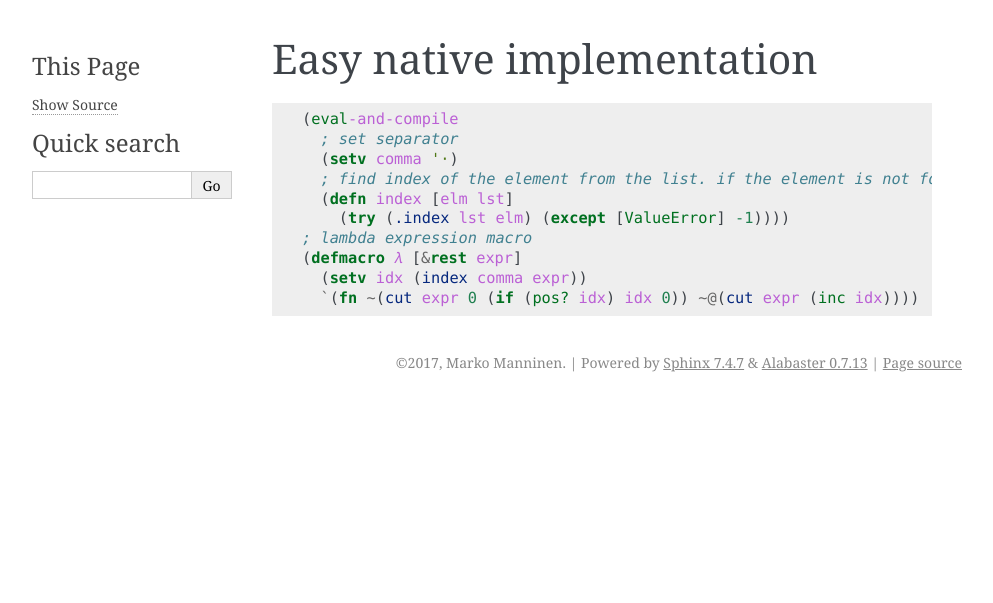
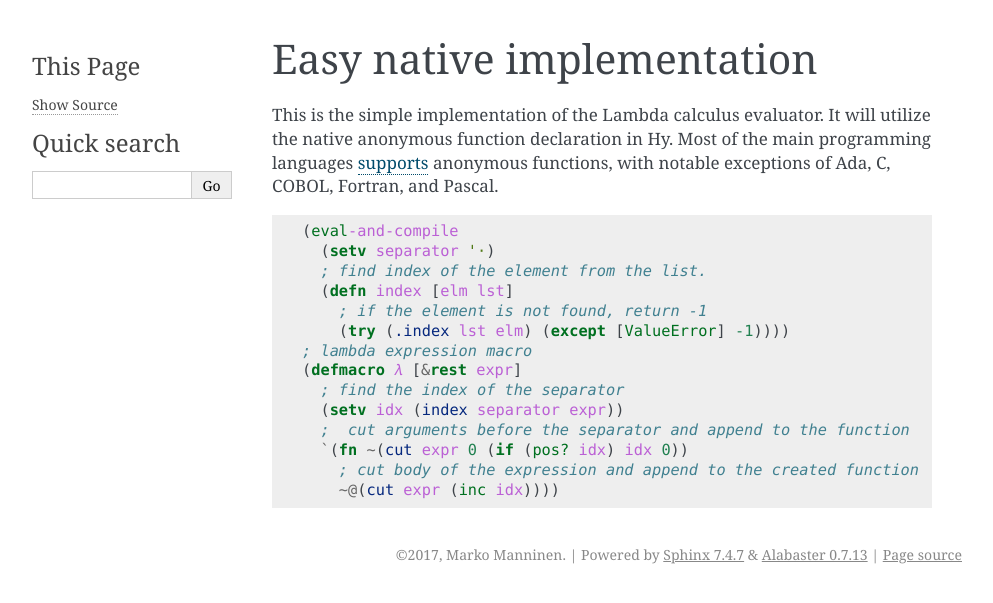
Before and after one commit to markomanninen/calchylus, a Sphinx documentation site: the page built from doc/native.rst, in a window 1280 px wide. Shown: the top 603 px of the page, without its empty margins (148-1141 px from the left). Built offline with Sphinx 7.4.7, drawn with Linux system fonts in a browser that asks for light colours.

Commit message:
some content

```diff
--- a/doc/native.rst
+++ b/doc/native.rst
@@ -2,15 +2,25 @@
 Easy native implementation
 ==========================
 
+This is the simple implementation of the Lambda calculus evaluator. It will
+utilize the native anonymous function declaration in Hy. Most of the main
+programming languages
+`supports <https://en.wikipedia.org/wiki/Anonymous_function>`__ anonymous
+functions, with notable exceptions of Ada, C, COBOL, Fortran, and Pascal.
+
 .. code-block:: hylang
 
   (eval-and-compile
-    ; set separator
-    (setv comma '·)
-    ; find index of the element from the list. if the element is not found, return -1
+    (setv separator '·)
+    ; find index of the element from the list.
     (defn index [elm lst]
+      ; if the element is not found, return -1
       (try (.index lst elm) (except [ValueError] -1))))
   ; lambda expression macro
   (defmacro 𝜆 [&rest expr]
-    (setv idx (index comma expr))
-    `(fn ~(cut expr 0 (if (pos? idx) idx 0)) ~@(cut expr (inc idx))))
+    ; find the index of the separator
+    (setv idx (index separator expr))
+    ;  cut arguments before the separator and append to the function
+    `(fn ~(cut expr 0 (if (pos? idx) idx 0))
+      ; cut body of the expression and append to the created function
+      ~@(cut expr (inc idx))))
--- a/doc/tests.rst
+++ b/doc/tests.rst
@@ -7,6 +7,8 @@ calculus.
 
 just the Lambda term, as it is more conventionally called
 
-|copy|
+|copy| |lambda|
 
 .. |copy| unicode:: 0xA9 .. copyright sign
+
+.. |lambda| unicode:: U+1D706 .. mathematical lambda sign
```
